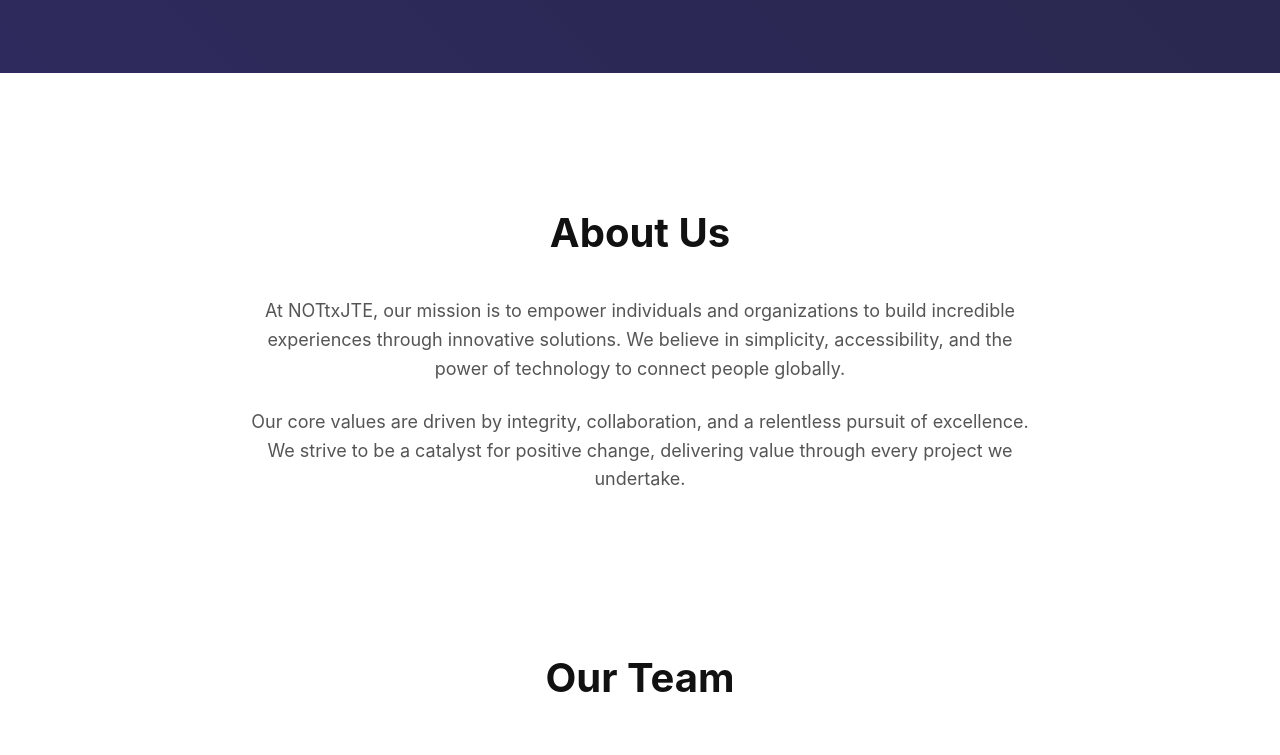
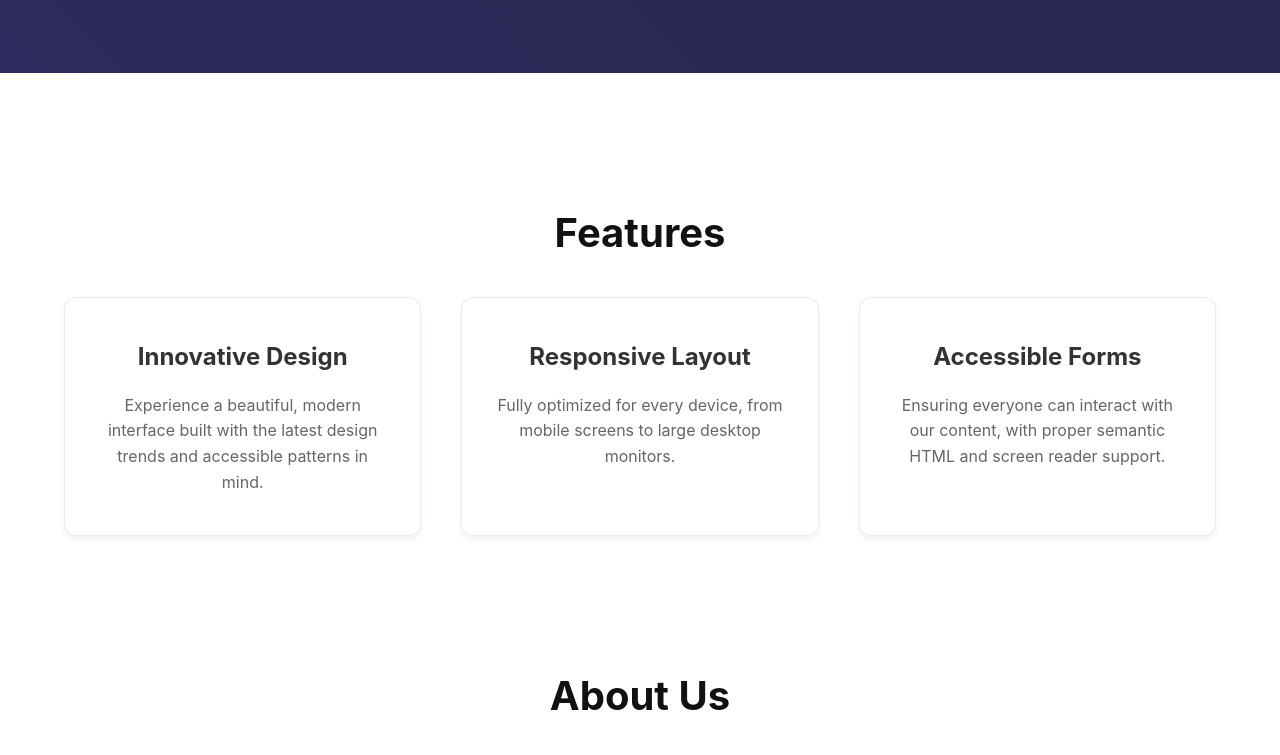
Before and after one commit to nottxjte-admin/nottxjte-landing-page, a plain HTML site: page index.html in a window 1280 px wide. Shown: the part 638-1393 px from the top of the page. Drawn offline with Linux system fonts and the light colour scheme.

Commit message:
fix(ui): add missing features section and improve form accessibility — closes task #t_f63a6e87

```diff
--- a/index.html
+++ b/index.html
@@ -45,6 +45,24 @@
     </section>
 
     <div class="container">
+      <section id="features" class="section features-section">
+        <h2 class="section-title">Features</h2>
+        <div class="features-grid">
+          <div class="feature-card">
+            <h3 class="feature-title">Innovative Design</h3>
+            <p class="feature-text">Experience a beautiful, modern interface built with the latest design trends and accessible patterns in mind.</p>
+          </div>
+          <div class="feature-card">
+            <h3 class="feature-title">Responsive Layout</h3>
+            <p class="feature-text">Fully optimized for every device, from mobile screens to large desktop monitors.</p>
+          </div>
+          <div class="feature-card">
+            <h3 class="feature-title">Accessible Forms</h3>
+            <p class="feature-text">Ensuring everyone can interact with our content, with proper semantic HTML and screen reader support.</p>
+          </div>
+        </div>
+      </section>
+
       <section id="about" class="section about-section">
         <h2 class="section-title">About Us</h2>
         <div class="about-content">
@@ -92,22 +110,22 @@
         <form id="contact-form" class="contact-form" novalidate>
           <div class="form-group">
             <label for="name">Name</label>
-            <input type="text" id="name" name="name" required aria-required="true">
+            <input type="text" id="name" name="name" required aria-required="true" aria-describedby="name-error">
             <div class="error-message" id="name-error"></div>
           </div>
           <div class="form-group">
             <label for="email">Email</label>
-            <input type="email" id="email" name="email" required aria-required="true">
+            <input type="email" id="email" name="email" required aria-required="true" aria-describedby="email-error">
             <div class="error-message" id="email-error"></div>
           </div>
           <div class="form-group">
             <label for="subject">Subject</label>
-            <input type="text" id="subject" name="subject" required aria-required="true">
+            <input type="text" id="subject" name="subject" required aria-required="true" aria-describedby="subject-error">
             <div class="error-message" id="subject-error"></div>
           </div>
           <div class="form-group">
             <label for="message">Message</label>
-            <textarea id="message" name="message" rows="5" required aria-required="true"></textarea>
+            <textarea id="message" name="message" rows="5" required aria-required="true" aria-describedby="message-error"></textarea>
             <div class="error-message" id="message-error"></div>
           </div>
           <button type="submit" class="submit-button">Send Message</button>
--- a/script.js
+++ b/script.js
@@ -18,6 +18,7 @@ document.addEventListener('DOMContentLoaded', () => {
       const errorDiv = document.getElementById(`${input.id}-error`);
       input.classList.add('invalid');
       input.classList.remove('valid');
+      input.setAttribute('aria-invalid', 'true');
       if (errorDiv) {
         errorDiv.textContent = message;
       }
@@ -27,6 +28,7 @@ document.addEventListener('DOMContentLoaded', () => {
       const errorDiv = document.getElementById(`${input.id}-error`);
       input.classList.remove('invalid');
       input.classList.add('valid');
+      input.setAttribute('aria-invalid', 'false');
       if (errorDiv) {
         errorDiv.textContent = '';
       }
@@ -86,7 +88,10 @@ document.addEventListener('DOMContentLoaded', () => {
         msgDiv.textContent = 'Thank you! Your message has been sent.';
         msgDiv.classList.add('success');
         contactForm.reset();
-        inputs.forEach(input => input.classList.remove('valid'));
+        inputs.forEach(input => {
+          input.classList.remove('valid');
+          input.removeAttribute('aria-invalid');
+        });
 
         setTimeout(() => {
           msgDiv.textContent = '';
--- a/styles.css
+++ b/styles.css
@@ -115,6 +115,41 @@ a {
   font-size: 2.5rem;
   margin-bottom: 2rem;
   color: #111;
+}
+
+/* Features Section */
+.features-grid {
+  display: grid;
+  grid-template-columns: repeat(auto-fit, minmax(300px, 1fr));
+  gap: 2.5rem;
+  margin-top: 2rem;
+}
+
+.feature-card {
+  background: #fff;
+  border-radius: 12px;
+  padding: 2.5rem 2rem;
+  text-align: center;
+  border: 1px solid #eaeaea;
+  box-shadow: 0 4px 6px rgba(0, 0, 0, 0.05);
+  transition: transform 0.2s ease, box-shadow 0.2s ease;
+}
+
+.feature-card:hover {
+  transform: translateY(-5px);
+  box-shadow: 0 10px 15px rgba(0, 0, 0, 0.1);
+}
+
+.feature-title {
+  font-size: 1.5rem;
+  color: #333;
+  margin-bottom: 1rem;
+}
+
+.feature-text {
+  font-size: 1rem;
+  color: #666;
+  line-height: 1.6;
 }
 
 /* About Section */
```
